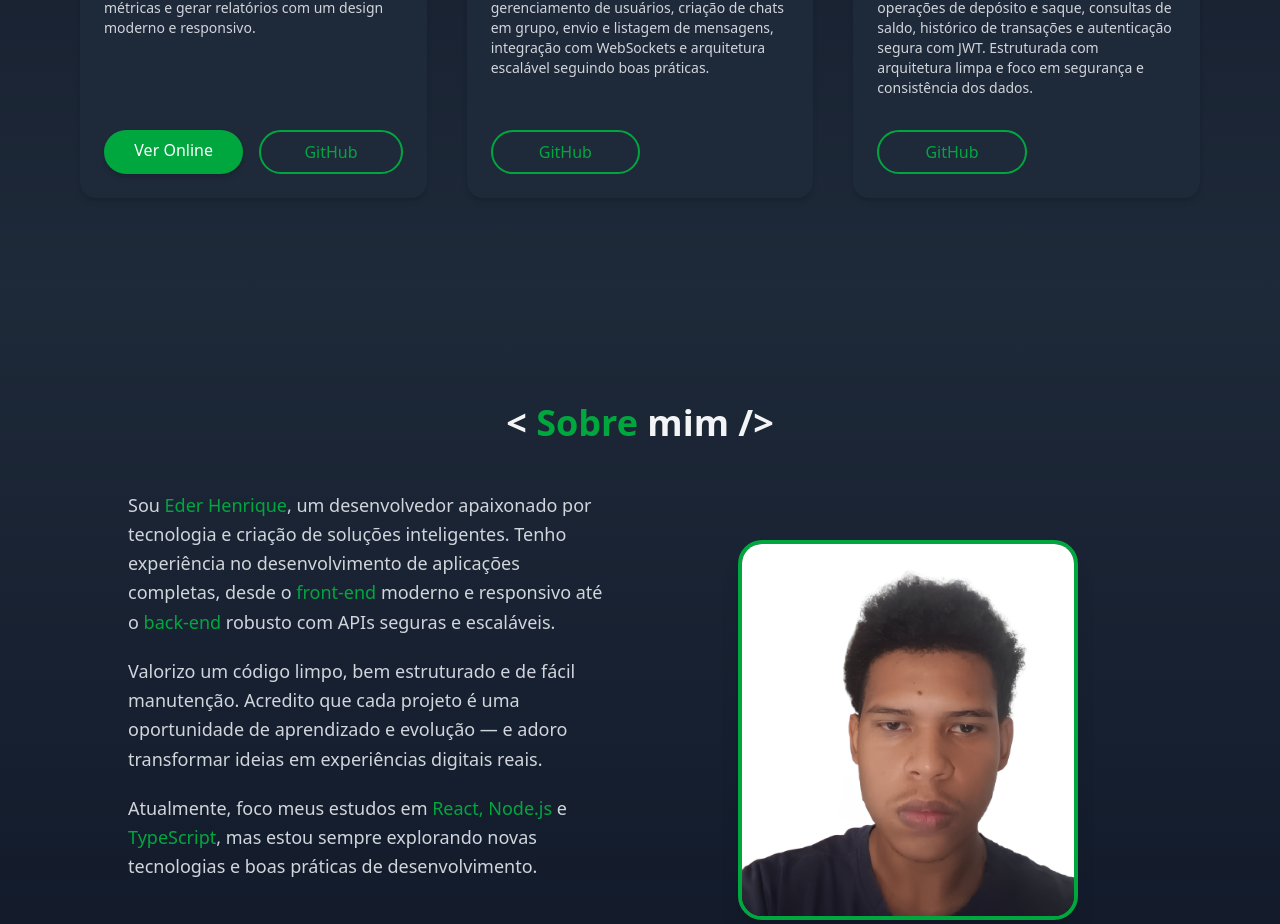
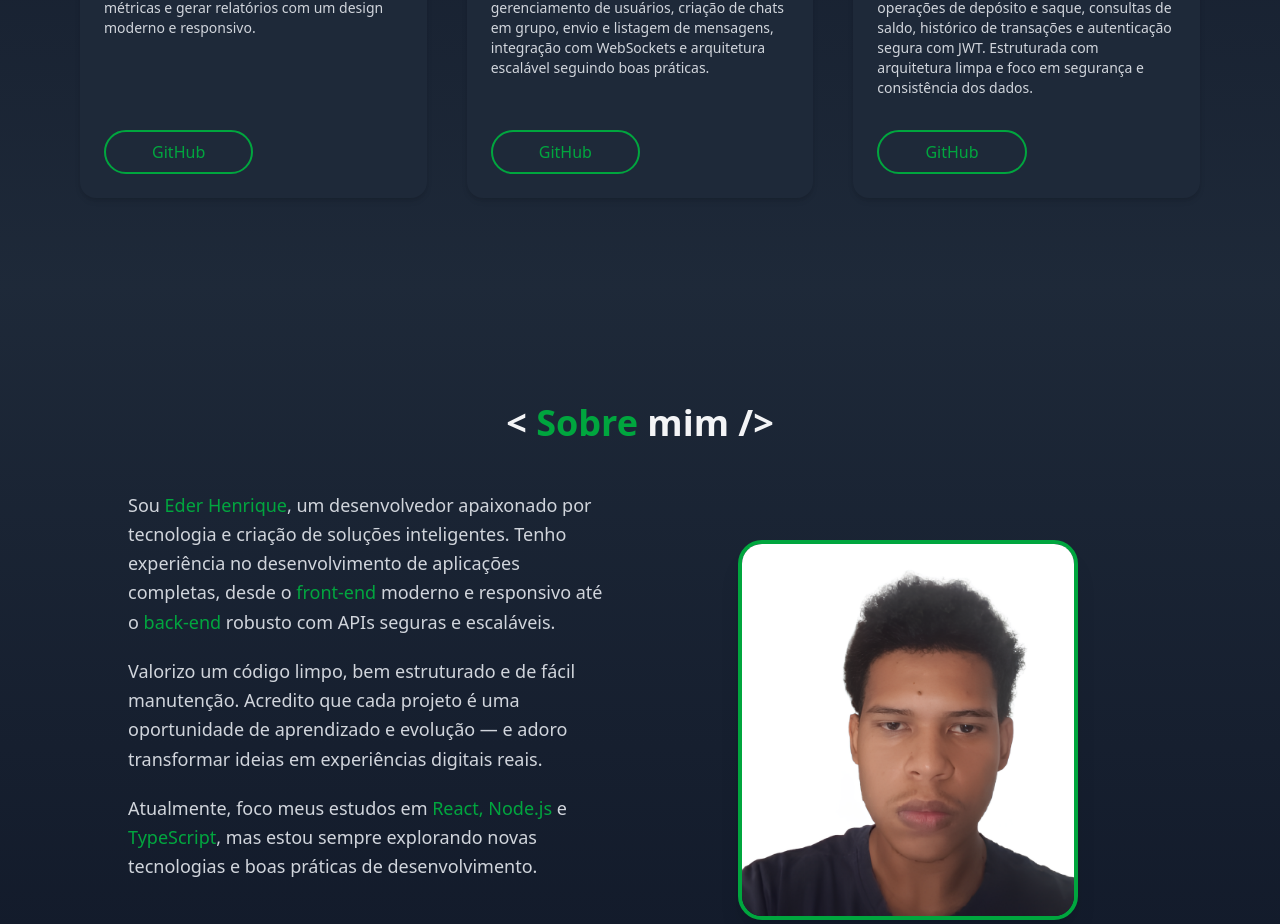
Before and after one commit to EderH3nr963/ederhenrique, a React (Vite) app: page / in a window 1280 px wide. Shown: the part 2114-3038 px from the top of the page. Built offline with nearby package versions, Linux system fonts and the light colour scheme.

Commit message:
Remoção do link da web de um projeto

```diff
--- a/src/components/ProjectSession.tsx
+++ b/src/components/ProjectSession.tsx
@@ -6,7 +6,6 @@ export default function ProjetosSection() {
   const projetos = [
     {
       nomeProjeto: "MoneyMagnet",
-      linkWeb: "https://moneymagnet-olive.vercel.app/",
       linkGit: "https://github.com/EderH3nr963/money_magnet",
       description:
         "Dashboard inteligente para controle financeiro de microempreendedores. Permite cadastrar transações, visualizar métricas e gerar relatórios com um design moderno e responsivo.",
```
